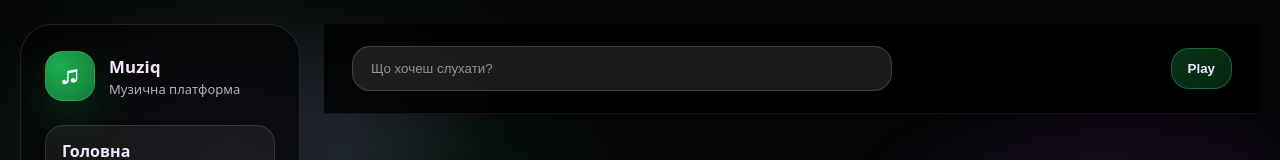
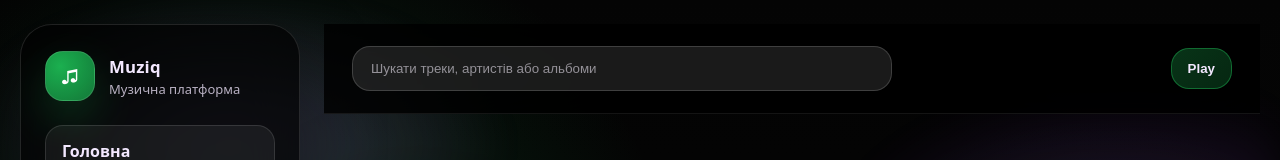
Before and after one commit to Salvador453/Site, a plain HTML site: page index.html in a window 1280 px wide. Shown: the top 160 px of the page. Drawn offline with Linux system fonts and the light colour scheme.

Commit message:
Update index.html

```diff
--- a/index.html
+++ b/index.html
@@ -35,7 +35,7 @@
       <div class="page-wrapper">
         <header class="topbar">
           <div class="topbar__search">
-            <input type="search" placeholder="Що хочеш слухати?" aria-label="Пошук" />
+            <input id="siteSearch" type="search" placeholder="Шукати треки, артистів або альбоми" aria-label="Пошук" />
           </div>
           <div class="topbar__actions">
             <button class="btn btn--primary">Play</button>
```
